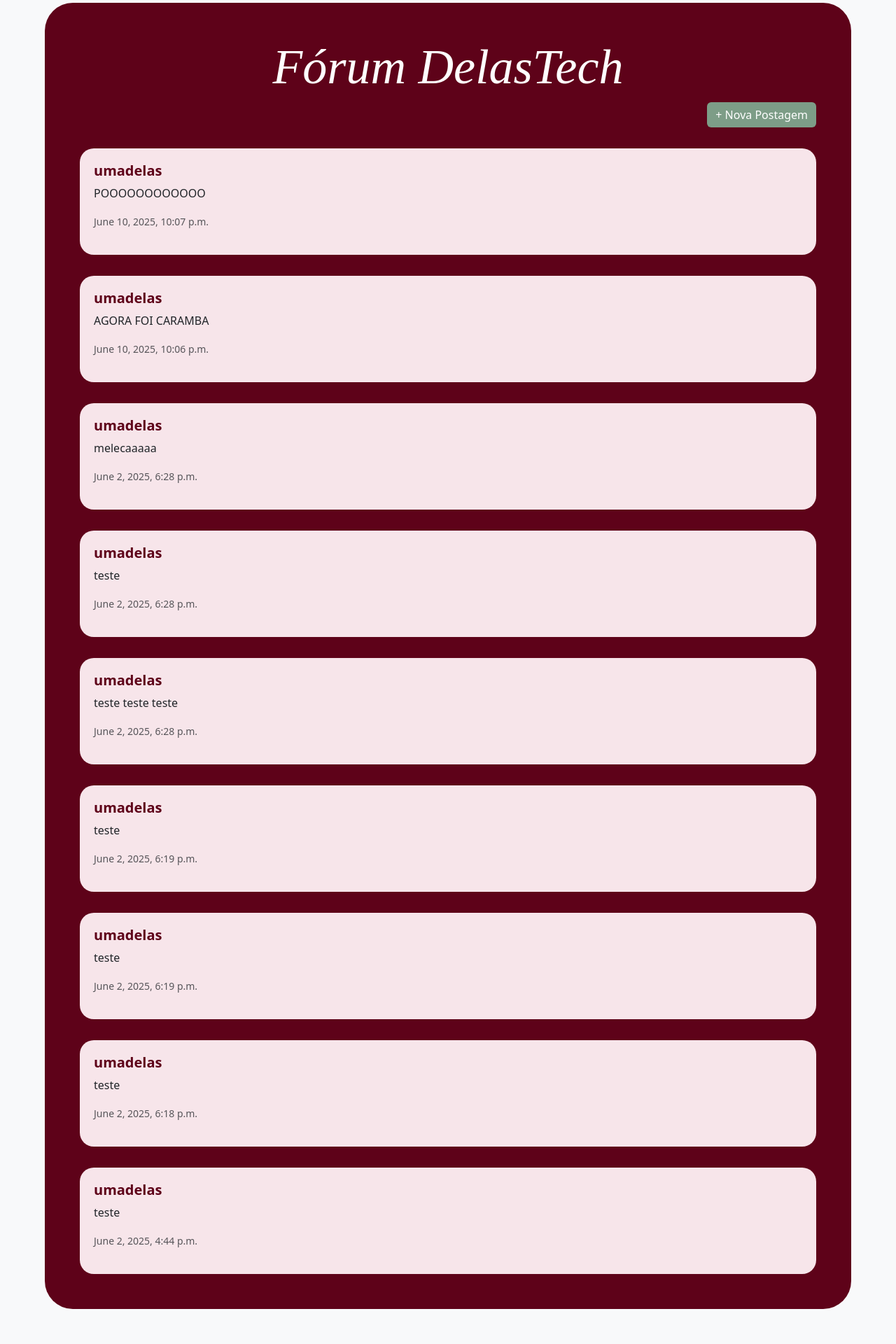
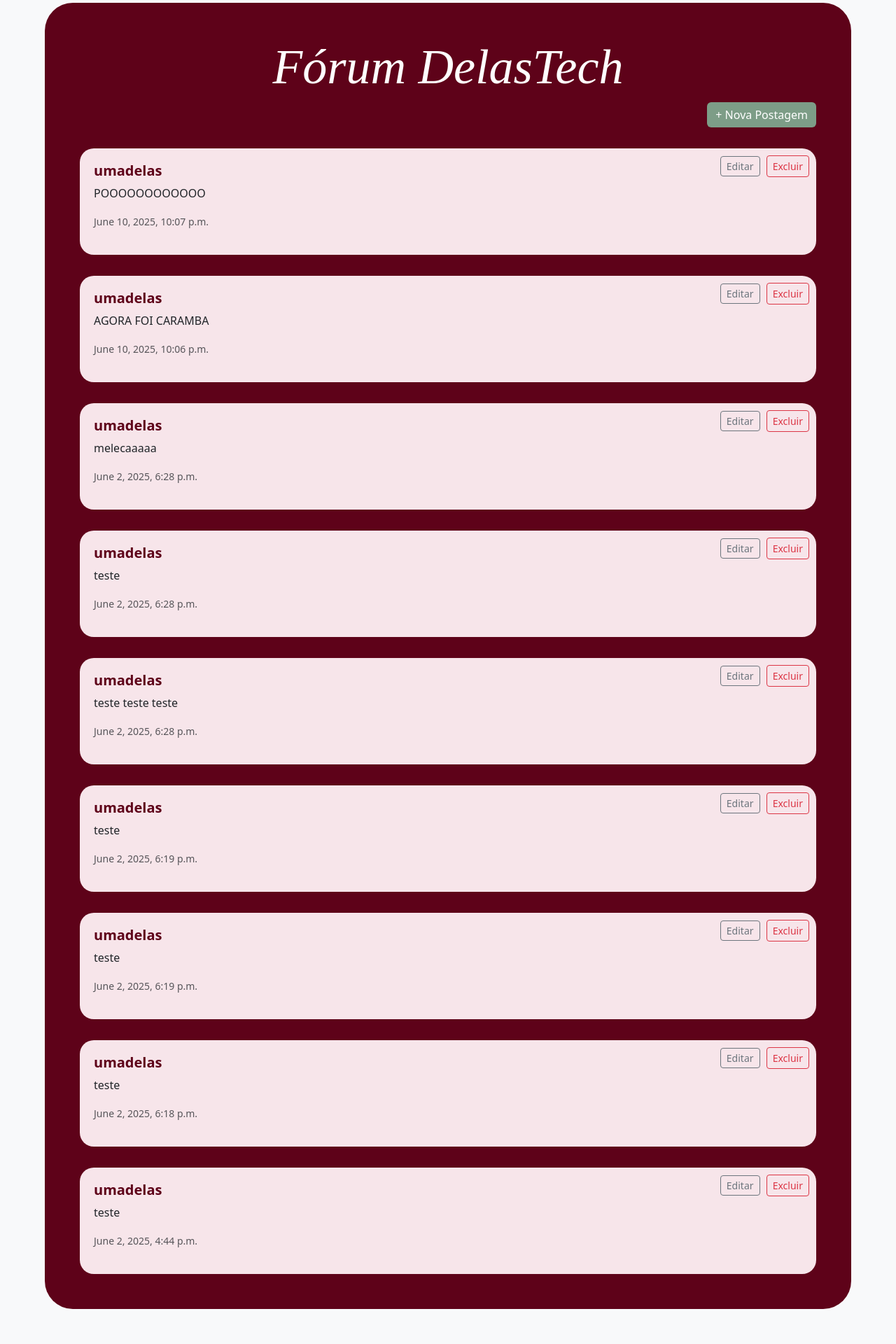
Before and after one commit to Pamela-Brasil/delastech_new, a Django app: page /forum/ in a window 1280 px wide. Shown: the part 122-2042 px from the top of the page at 70% size. Run offline with Django 5.2, Linux system fonts and the light colour scheme; a user stored in the database is signed in; data comes from the database, SQL or seed files in the repository; both versions use the stored data as it was after the commit.

Commit message:
editar+excluir

```diff
--- a/forum_app/templates/forum_app/forum_home.html
+++ b/forum_app/templates/forum_app/forum_home.html
@@ -24,6 +24,7 @@
       padding: 20px;
       border-radius: 20px;
       margin-top: 30px;
+      position: relative;
     }
     .post-card h5 {
       color: #5e0219;
@@ -53,13 +54,25 @@
     .btn-logout:hover {
       background-color: #f8d7da;
     }
+    .post-actions {
+      position: absolute;
+      top: 10px;
+      right: 10px;
+    }
+    .post-actions a,
+    .post-actions form {
+      display: inline;
+    }
+    .post-actions button {
+      margin-left: 5px;
+    }
   </style>
 </head>
 <body class="bg-light">
 
   <!-- topo -->
   <div class="top-bar">
-    <div>Olá, <strong>{{ request.user.username }}</strong>!</div> <!--aqui pam, podemos colocar o nome cadastrado-->
+    <div>Olá, <strong>{{ request.user.username }}</strong>!</div>
     <form method="post" action="{% url 'logout' %}">
       {% csrf_token %}
       <button type="submit" class="btn-logout">Sair</button>
@@ -79,6 +92,16 @@
           <h5>{{ postagem.autor }}</h5>
           <p>{{ postagem.conteudo }}</p>
           <p><small class="text-muted">{{ postagem.criado_em }}</small></p>
+
+          {% if request.user == postagem.autor %}
+            <div class="post-actions">
+              <a href="{% url 'editar_postagem' postagem.id %}" class="btn btn-sm btn-outline-secondary">Editar</a>
+              <form method="post" action="{% url 'excluir_postagem' postagem.id %}" style="display:inline;">
+                {% csrf_token %}
+                <button type="submit" class="btn btn-sm btn-outline-danger">Excluir</button>
+              </form>
+            </div>
+          {% endif %}
         </div>
       {% empty %}
         <p class="text-white">Nenhuma postagem ainda. Seja a primeira a compartilhar algo!</p>
--- a/forum_app/urls.py
+++ b/forum_app/urls.py
@@ -1,9 +1,18 @@
 from django.urls import path
-from .views import forum_home, login_view, logout_view, novo_post
+from .views import (
+    forum_home,
+    login_view,
+    logout_view,
+    novo_post,
+    editar_post,
+    excluir_post,
+)
 
 urlpatterns = [
     path('', forum_home, name='forum_home'),
     path('login/', login_view, name='login'),
     path('logout/', logout_view, name='logout'),
     path('criar/', novo_post, name='criar_postagem'),
+    path('editar/<int:post_id>/', editar_post, name='editar_postagem'),
+    path('excluir/<int:post_id>/', excluir_post, name='excluir_postagem'),
 ]
--- a/forum_app/views.py
+++ b/forum_app/views.py
@@ -1,4 +1,4 @@
-from django.shortcuts import render, redirect
+from django.shortcuts import render, redirect, get_object_or_404
 from django.contrib.auth import authenticate, login, logout
 from django.contrib import messages
 from django.contrib.auth.decorators import login_required
@@ -40,3 +40,23 @@ def novo_post(request):
         else:
             messages.error(request, 'Preencha todos os campos.')
     return render(request, 'forum_app/criar_postagem.html')
+
+# Editar postagem
+@login_required(login_url='login')
+def editar_post(request, post_id):
+    post = get_object_or_404(Post, id=post_id, autor=request.user)
+    if request.method == 'POST':
+        post.titulo = request.POST.get('titulo')
+        post.conteudo = request.POST.get('conteudo')
+        post.save()
+        return redirect('forum_home')
+    return render(request, 'forum_app/editar_postagem.html', {'post': post})
+
+# Excluir postagem
+@login_required(login_url='login')
+def excluir_post(request, post_id):
+    post = get_object_or_404(Post, id=post_id, autor=request.user)
+    if request.method == 'POST':
+        post.delete()
+        return redirect('forum_home')
+    return render(request, 'forum_app/excluir_confirmar.html', {'post': post})
```
Also changed, not shown: forum_app/templates/forum_app/editar_postagem.html (added, +20 -0 lines), forum_app/templates/forum_app/excluir_confirmar.html (added, +13 -0 lines), db.sqlite3.
